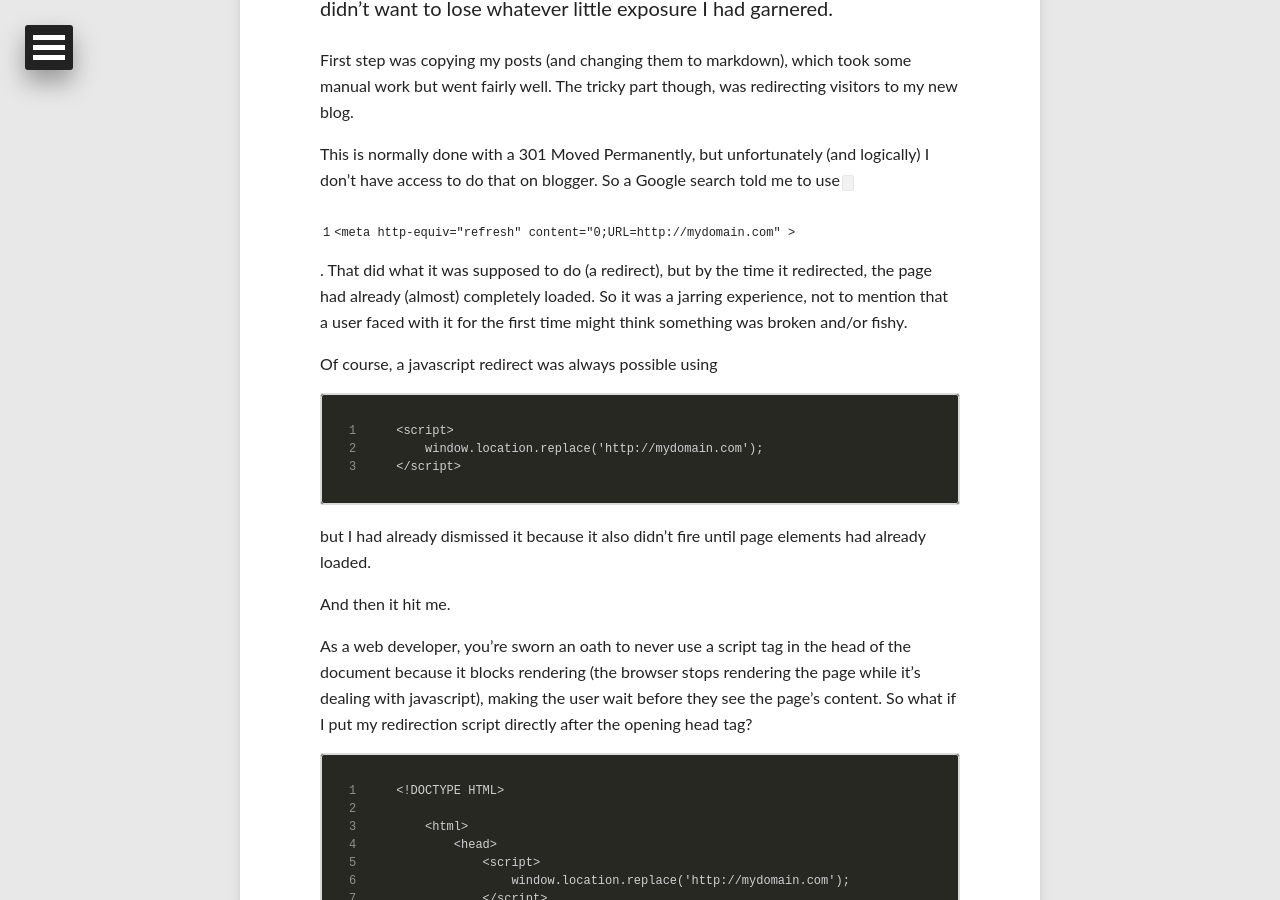
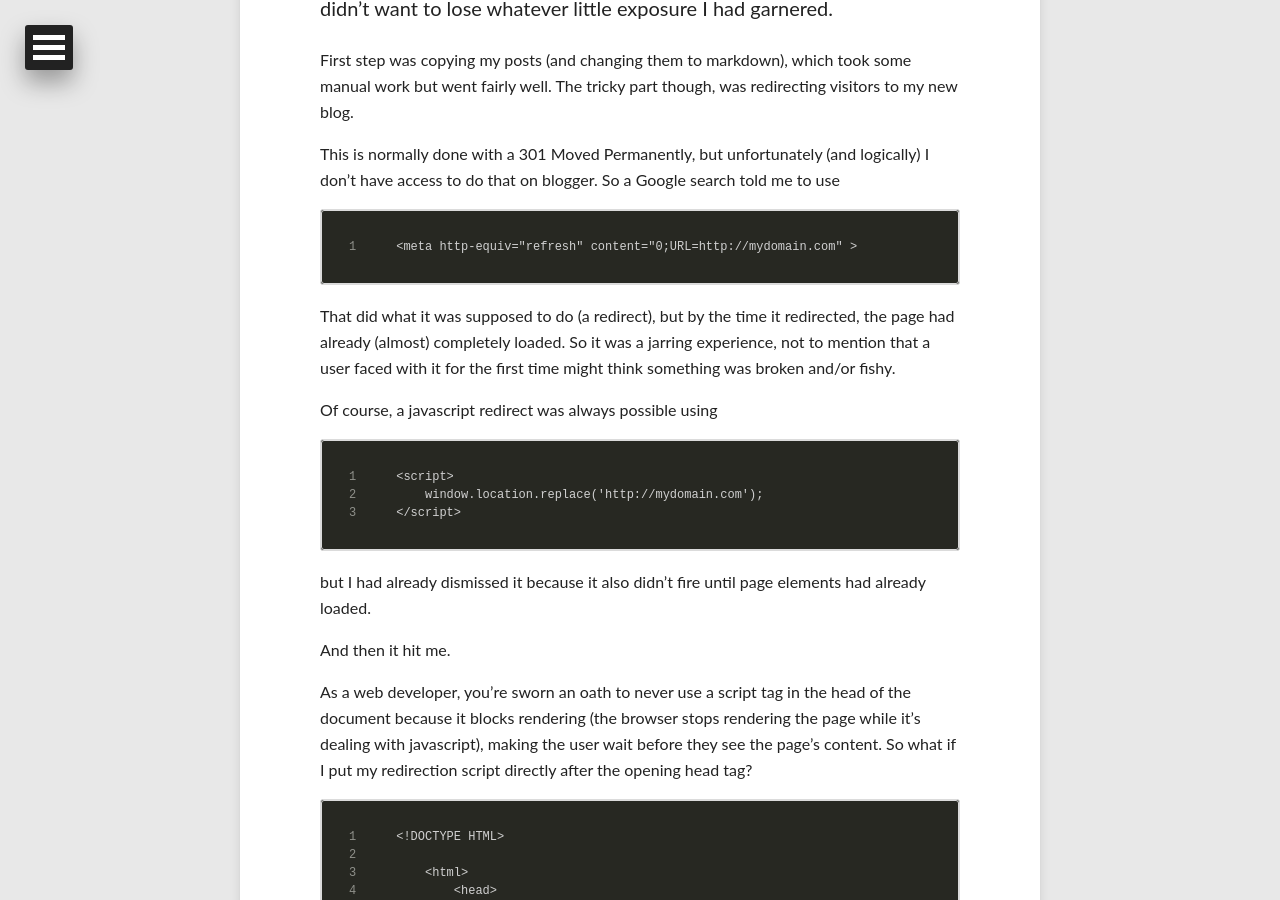
Before and after one commit to bmak91/bmak91.github.io, a Jekyll site: the page built from _posts/2013-12-29-script-in-head-to-rescue.md, in a window 1280 px wide and 900 px high, scrolled down 378 px. Built offline with Jekyll 4.4.1, drawn with Linux system fonts in a browser that asks for light colours; nearby versions of some CDN libraries; comment, search, counter and statistics services are not loaded.

Commit message:
fixed inline highlighted snippet overflowing

```diff
--- a/_posts/2013-12-29-script-in-head-to-rescue.md
+++ b/_posts/2013-12-29-script-in-head-to-rescue.md
@@ -11,7 +11,11 @@ I finally finished migrating from my old blog hosted on blogspot to my own domai
 
 First step was copying my posts (and changing them to markdown), which took some manual work but went fairly well. The tricky part though, was redirecting visitors to my new blog.
 
-This is normally done with a 301 Moved Permanently, but unfortunately (and logically) I don't have access to do that on blogger. So a Google search told me to use `<meta http-equiv="refresh" content="0;URL=http://mydomain.com" >`. That did what it was supposed to do (a redirect), but by the time it redirected, the page had already (almost) completely loaded. So it was a jarring experience, not to mention that a user faced with it for the first time might think something was broken and/or fishy.
+This is normally done with a 301 Moved Permanently, but unfortunately (and logically) I don't have access to do that on blogger. So a Google search told me to use
+
+    <meta http-equiv="refresh" content="0;URL=http://mydomain.com" >
+
+That did what it was supposed to do (a redirect), but by the time it redirected, the page had already (almost) completely loaded. So it was a jarring experience, not to mention that a user faced with it for the first time might think something was broken and/or fishy.
 
 Of course, a javascript redirect was always possible using
 
```
